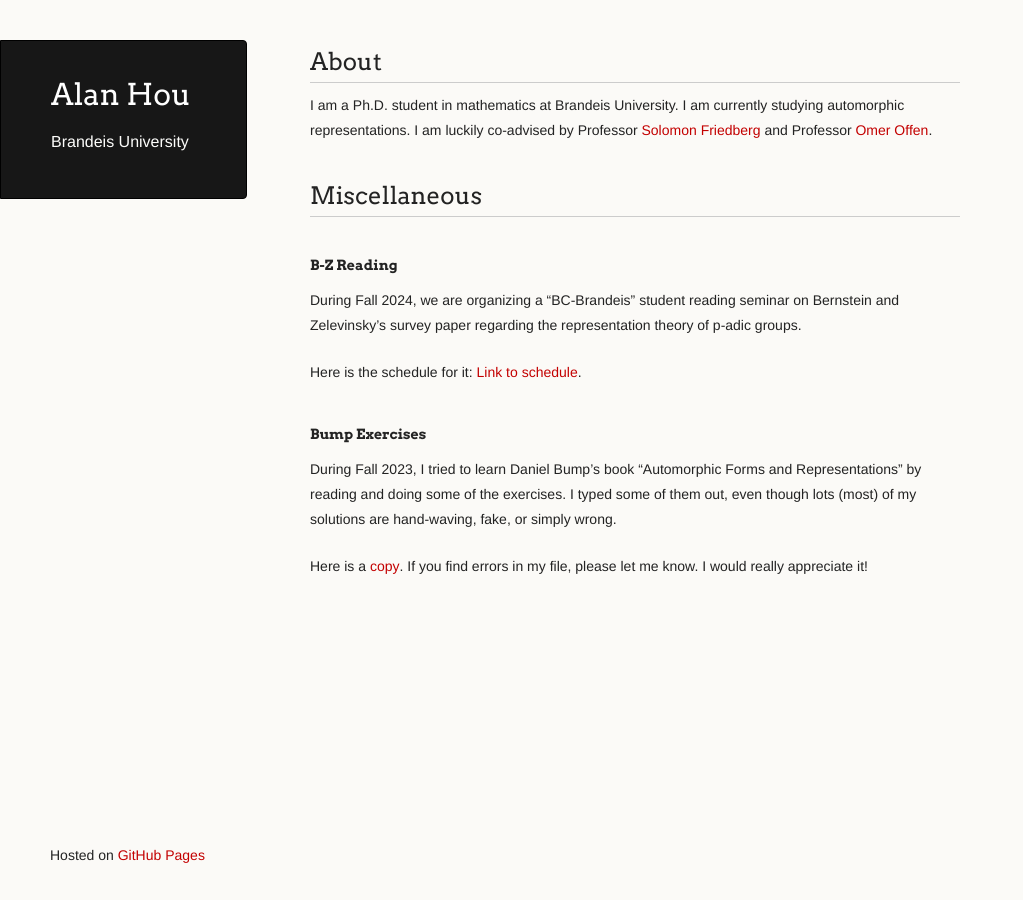
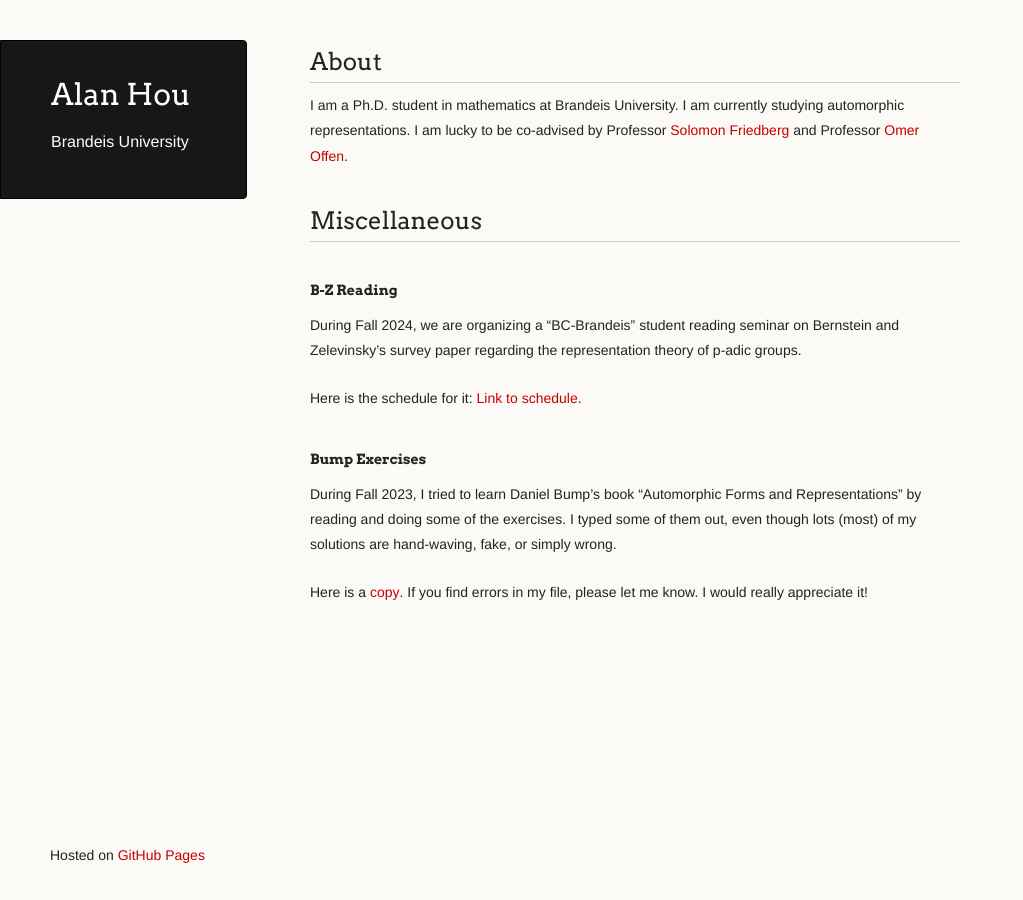
Before and after one commit to axhou/axhou.github.io, a Jekyll site: the page built from index.md, in a window 1280 px wide. Shown: the whole page, without its empty margins (0-1023 px from the left). Built offline with Jekyll 4.4.1, drawn with Linux system fonts in a browser that asks for light colours; our own code applies the rules of GitHub Pages for plain Markdown files.

Commit message:
Update index.md

```diff
--- a/index.md
+++ b/index.md
@@ -7,7 +7,7 @@ layout: default
 
 ## About
 
-I am a Ph.D. student in mathematics at Brandeis University. I am currently studying automorphic representations. I am luckily co-advised by Professor [Solomon Friedberg](https://sites.google.com/bc.edu/solomon-friedberg/) and Professor [Omer Offen](https://sites.google.com/brandeis.edu/offen/home).
+I am a Ph.D. student in mathematics at Brandeis University. I am currently studying automorphic representations. I am lucky to be co-advised by Professor [Solomon Friedberg](https://sites.google.com/bc.edu/solomon-friedberg/) and Professor [Omer Offen](https://sites.google.com/brandeis.edu/offen/home).
 
 ## Miscellaneous
 
```
